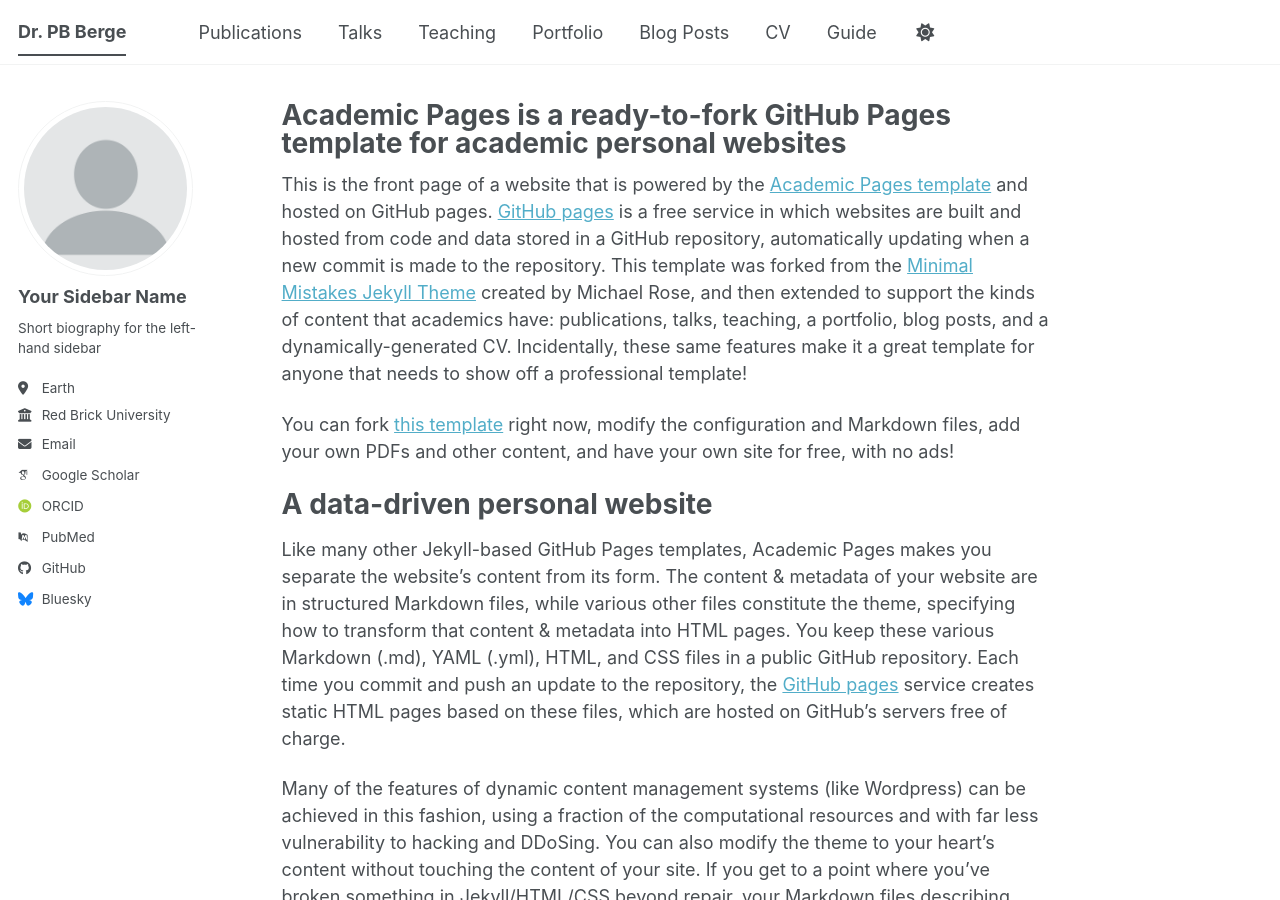
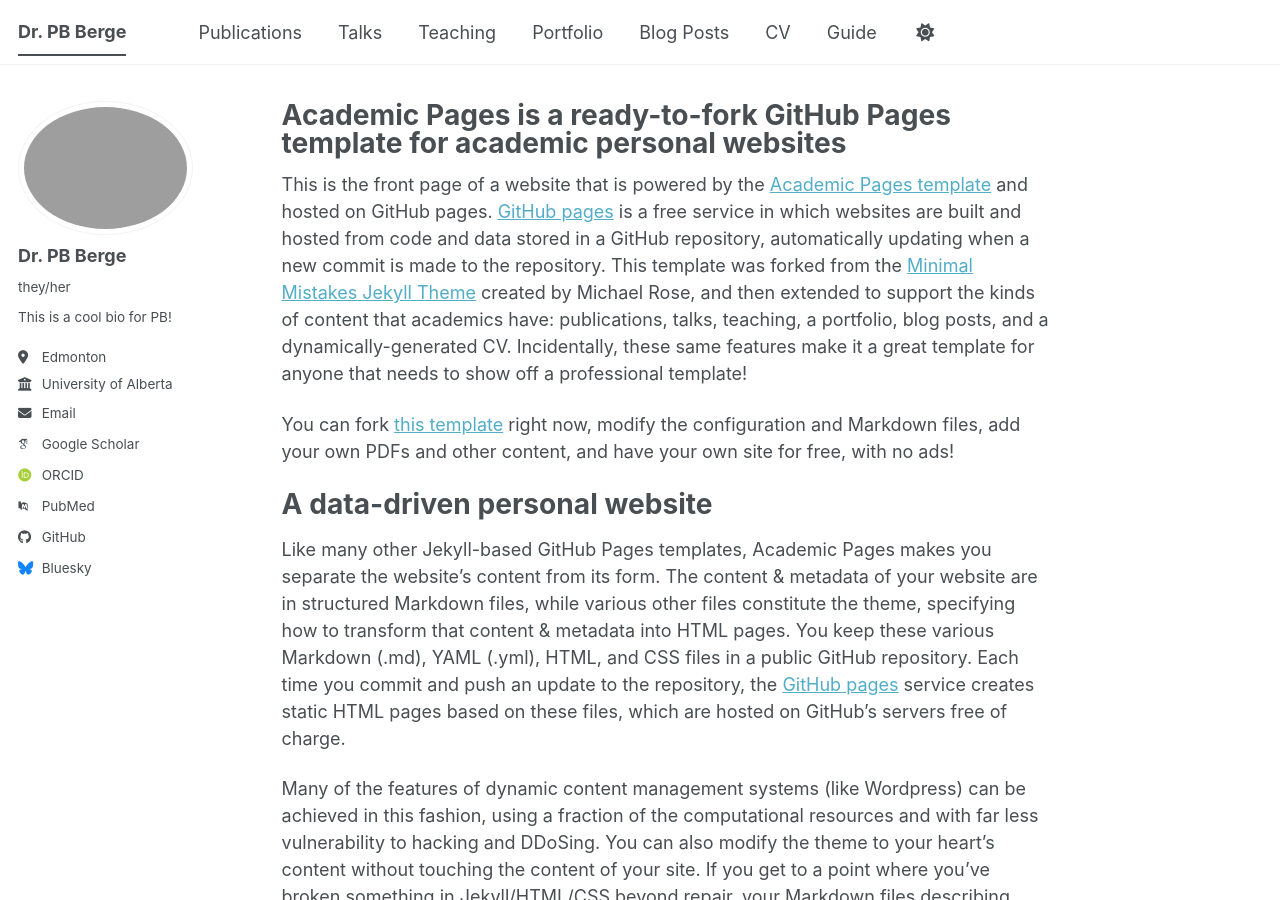
Before and after one commit to pb-berge/about, a Jekyll site: the page built from _pages/about.md, in a window 1280 px wide and 900 px high. Built offline with Jekyll 4.4.1, drawn with Linux system fonts in a browser that asks for light colours; some web fonts are replaced; a script bundle is joined from its source files by our own code; library files that are not in the unit come from our copies.

Commit message:
Update _config.yml

```diff
--- a/_config.yml
+++ b/_config.yml
@@ -23,12 +23,12 @@
 #               Additional customization can be done by editing /_includes/author-profile.html
 author:
   # Biographic information
-  avatar           : "profile.png"
-  name             : "Your Sidebar Name"
-  pronouns         : # example: "she/her"
-  bio              : "Short biography for the left-hand sidebar"
-  location         : "Earth"
-  employer         : "Red Brick University"
+  avatar           : "pb-2024.png"
+  name             : "Dr. PB Berge"
+  pronouns         : "they/her" # example: "she/her"
+  bio              : "This is a cool bio for PB!"
+  location         : "Edmonton"
+  employer         : "University of Alberta"
   uri              : # URL
   email            : "none@example.org"
 
```
